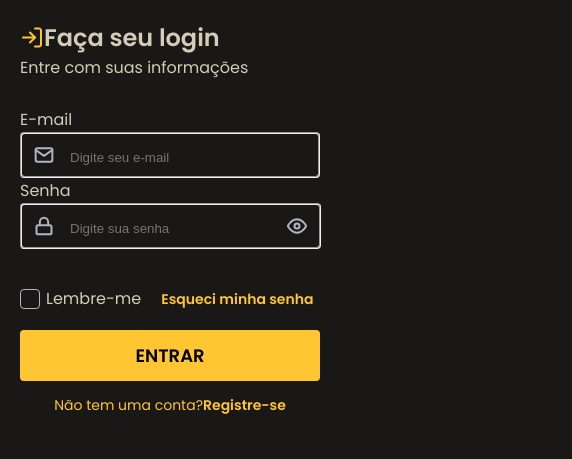
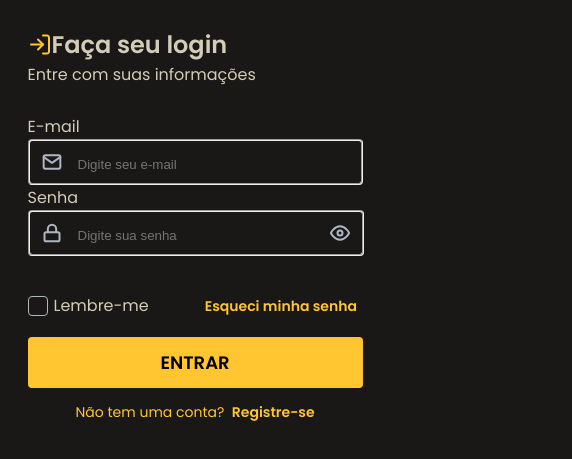
Before and after one commit to johnwilker/loginForm, a plain HTML site: page index.html in a window 390 px wide. Shown: the part 79-538 px from the top of the page, 572 px wide, since content can reach past the window. Drawn offline with Linux system fonts and the light colour scheme.

Commit message:
add README and responsive updated

```diff
--- a/css/responsive.css
+++ b/css/responsive.css
@@ -1,24 +1,23 @@
-@media (max-width: 1141px) {
+@media (max-width: 1228px) {
     body {
         background-color: #191816;
         width: 100vw;
         height: 100vh;
-        display: flex;
     }
 
     .bg-image {
-        width: 100%;
+        width: 100vw;
         height: 100vh;
     }
 
     header img {
-        display: flex;
         margin: 40px 20px 0 20px;
     }
 
     main {
         background-color: #191816;
         margin-top: 0;
+        width: 375px;
     }
 
     input {
@@ -27,12 +26,12 @@
 
     .information {
         margin-left: 20px;
-        margin-right: 20px;
         padding-left: 0;
     }
 
     .information div {
         margin-top: 30px;
+        margin-right: 20px;
     }
 
     .email {
@@ -41,29 +40,9 @@
         padding-left: 0;
     }
 
-    .email fieldset {
-        max-width: 300px;
-    }
-
-    .email .image-eye{
-        padding-left: 53px;
-        padding-right: 12px;
-    }
-
     .sign-in {
         margin-left: 20px;
         margin-right: 20px;
         padding-left: 0;
-        max-width: 300px;
-    }
-
-    .sign-in button {
-        width: 300px;
-    }
-
-    .sign-in p {
-        padding-left: 0;
-        display: flex;
-        justify-content: center;
     }
 }
--- a/css/style.css
+++ b/css/style.css
@@ -35,8 +35,6 @@ header img {
 }
 
 main {
-    max-width: 572px;
-    max-height: 512px;
     height: 512px;
     width: 572px;
     background-color: #24221f;
@@ -44,7 +42,7 @@ main {
 }
 
 .information {
-    padding-left: 119px;
+    margin-left: 119px;
 }
 
 .information div {
@@ -53,7 +51,7 @@ main {
 }
 
 .email {
-    padding-left: 119px;
+    margin-left: 119px;
     padding-top: 27px;
     display: flex;
     flex-direction: column;
@@ -110,11 +108,19 @@ input:focus {
     display:none
 }
 
+.email div fieldset img {
+    display: flex;
+}
+
+.emai div fieldset img:nth-child(3) {
+    display: flex;
+    justify-content:right;
+}
+
 .email .image-eye{
     display: flex;
-    /* position: absolute; */
-    padding-left: 80px;
-    padding-right: 12px;
+    margin-left: 88px;
+    margin-right: 12px;
 }
 
 .remember-me {
@@ -123,7 +129,7 @@ input:focus {
 }
 
 .remember-me p {
-    padding-left: 20px;
+    margin-left: 56px;
     color: #ffc632;
     font-size: 14px;
     display: flex;
@@ -134,8 +140,8 @@ input:focus {
 }
 
 .sign-in {
-    padding-left: 119px;
-    padding-top: 20px;
+    margin-left: 119px;
+    margin-top: 20px;
 }
 
 .sign-in button {
@@ -155,8 +161,8 @@ input:focus {
 }
 
 .sign-in p {
-    padding-left: 48px;
-    padding-top: 14px;
+    margin-left: 48px;
+    margin-top: 14px;
     color: #ffc632;
     font-size: 14px;
 }
--- a/index.html
+++ b/index.html
@@ -60,9 +60,9 @@
                     <a href="#" target="_blank">
                         <button>ENTRAR</button>
                     </a>
-                    <p>Não tem uma conta?
+                    <p>Não tem uma conta?&nbsp;
                     <a href="#" target="_blank">
-                        <strong> Registre-se</strong></p>
+                        <strong>Registre-se</strong></p>
                     </a>
                 </div>
             </section>
```
Also changed, not shown: .github/.project.png (added), .github/.projectMobile.png (added), 1 other file.
